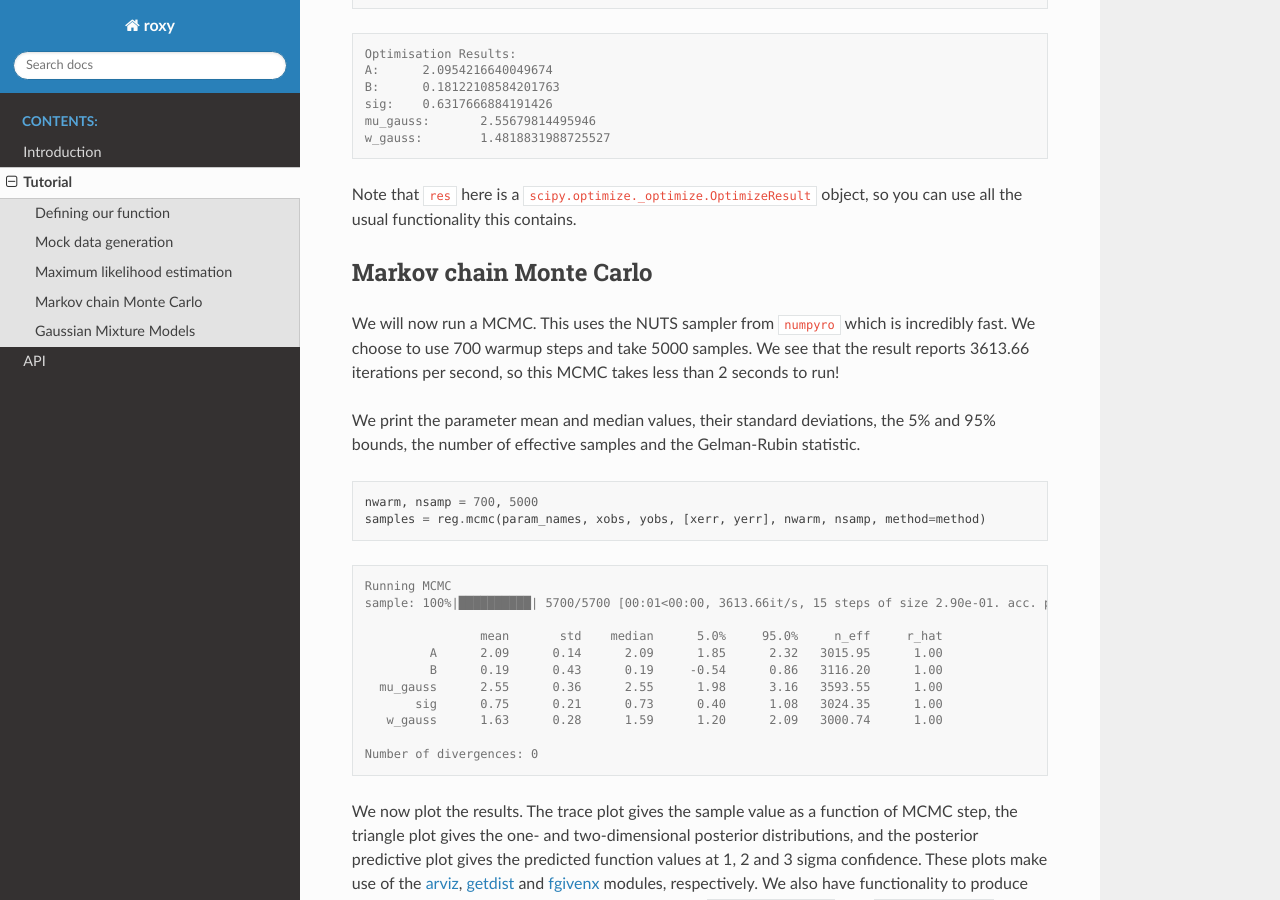
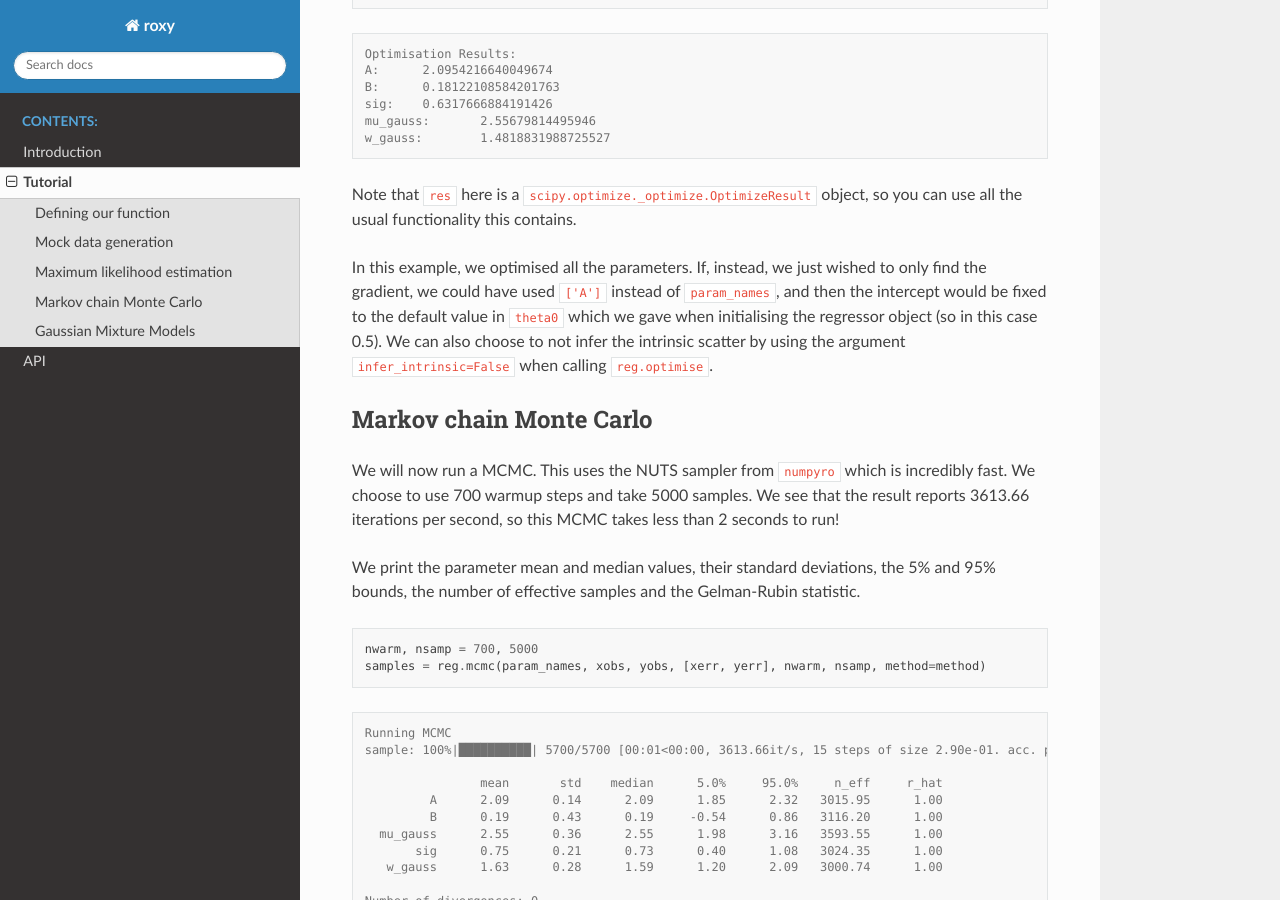
Before and after one commit to DeaglanBartlett/roxy, a Sphinx documentation site: the page built from docs/source/tutorial.rst, in a window 1280 px wide and 900 px high, scrolled down 1938 px. Built offline with Sphinx 7.4.7 and the Read the Docs theme 2.0.0, drawn with Linux system fonts in a browser that asks for light colours; some of the changed text lies outside the part shown.

Commit message:
How to sample only some parameters in tutorial

```diff
--- a/docs/source/tutorial.rst
+++ b/docs/source/tutorial.rst
@@ -86,6 +86,11 @@
 
 Note that ``res`` here is a ``scipy.optimize._optimize.OptimizeResult`` object, so you can use all the usual functionality this contains.
 
+In this example, we optimised all the parameters. If, instead, we just wished to only find the gradient,
+we could have used ``['A']`` instead of ``param_names``, and then the intercept would be fixed to the default value in
+``theta0`` which we gave when initialising the regressor object (so in this case 0.5). We can also choose
+to not infer the intrinsic scatter by using the argument ``infer_intrinsic=False`` when calling ``reg.optimise``.
+
 
 Markov chain Monte Carlo
 ------------------------
@@ -130,6 +135,12 @@
 
 .. image:: posterior_predictive.png
         :width: 480px
+
+
+Again, in this case we sampled all the parameters. If, instead, we just wished to just sample the gradient,
+we could have passed ``['A']`` for ``param_names``, and then the intercept would be fixed to the default value in
+``theta0`` which we gave when initialising the regressor object (so in this case 0.5). We can also choose
+to not infer the intrinsic scatter by using the argument ``infer_intrinsic=False`` when calling ``reg.mcmc``.
 
 
 Gaussian Mixture Models
```
